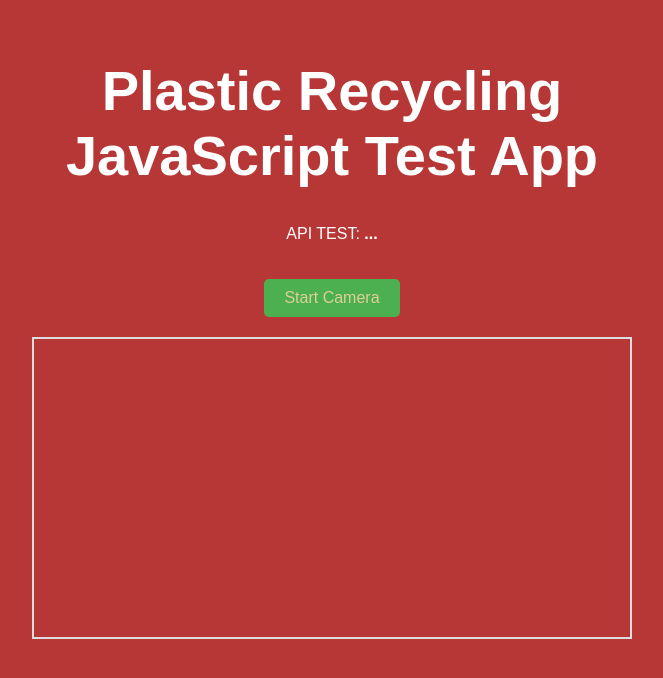
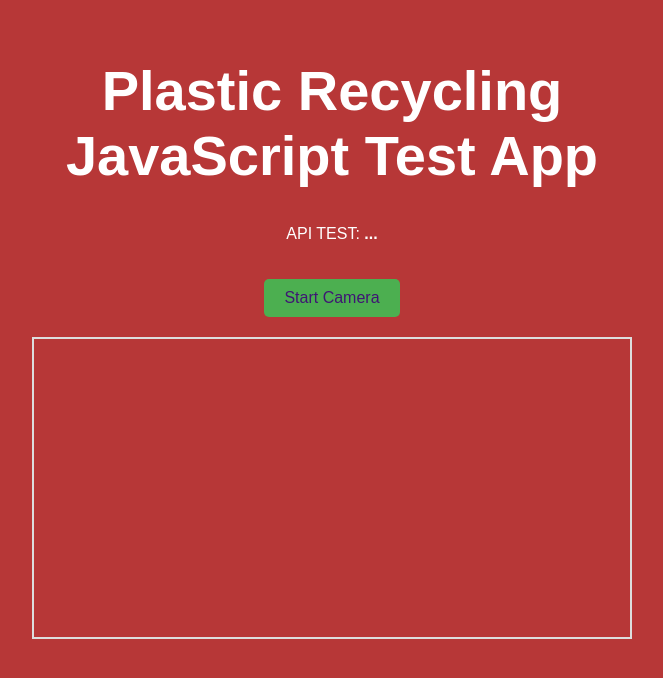
Before and after one commit to mikehellothere/Plastic-Recycling-Toolkit, a website: page src/index.html in a window 1280 px wide. Shown: the whole page, without its empty margins (308-971 px from the left). Drawn offline with Linux system fonts and the light colour scheme; no server answers.

Commit message:
changed text colour again

```diff
--- a/src/index.html
+++ b/src/index.html
@@ -14,7 +14,7 @@
             cursor: pointer;
             margin-top: 20px;
             background-color: #4CAF50;
-            color: rgb(222, 207, 153);
+            color: rgb(63, 22, 116);
             border: none;
             border-radius: 5px;
         }
```
